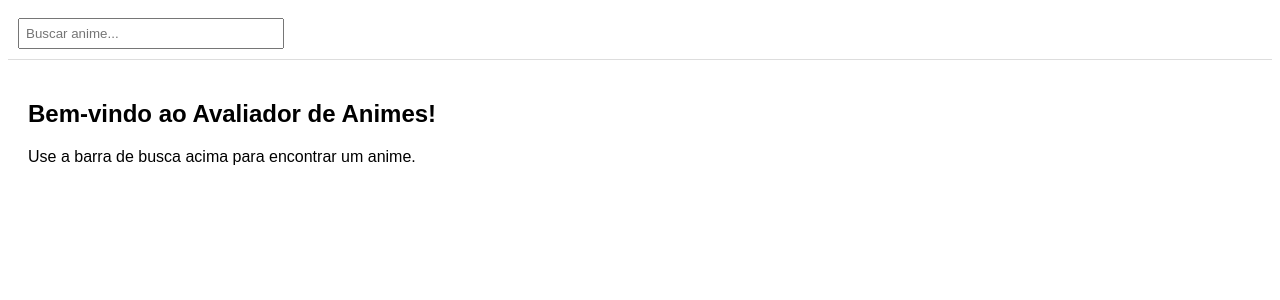
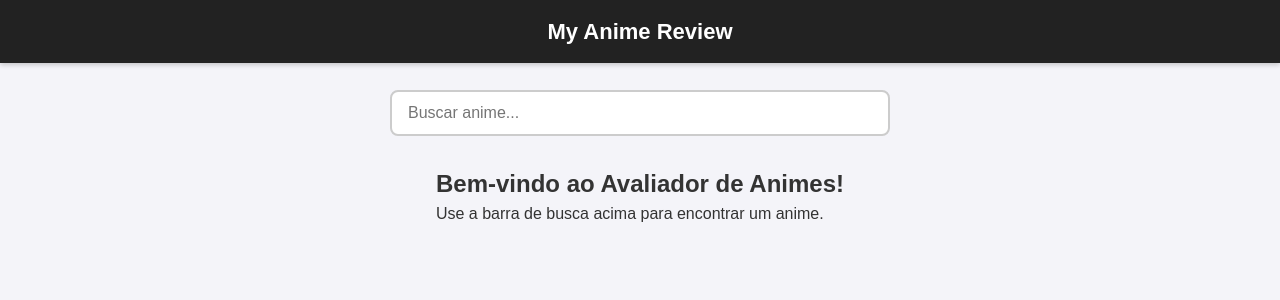
Before and after one commit to PWMHunters/ProjetoWEB01, a Next.js app in the folder my-anime-review/: page / in a window 1280 px wide. Shown: the top 300 px of the page. Built offline with nearby package versions, Linux system fonts and the light colour scheme.

Commit message:
Atualiza layout, SearchBar, AnimePage e CSS global estilo profissional

```diff
--- a/my-anime-review/src/app/components/SearchBar.js
+++ b/my-anime-review/src/app/components/SearchBar.js
@@ -1,7 +1,6 @@
-// components/SearchBar.js
 "use client";
 
-import { useState ,useEffect} from "react";
+import { useState, useEffect } from "react";
 import { useRouter } from "next/navigation";
 import axios from "axios";
 
@@ -15,8 +14,7 @@ export default function SearchBar() {
 
     try {
       const res = await axios.get(
-        `https://api.jikan.moe/v4/anime?q=${query}&limit=5`,
-
+        `https://api.jikan.moe/v4/anime?q=${query}&limit=5`
       );
 
       setResults(res.data.data || []);
@@ -25,6 +23,7 @@ export default function SearchBar() {
       setResults([]);
     }
   };
+
   useEffect(() => {
     const delayDebounce = setTimeout(() => {
       searchAnime(query);
@@ -34,61 +33,42 @@ export default function SearchBar() {
   }, [query]);
 
   return (
-    <div style={{ padding: "10px", borderBottom: "1px solid #ddd" }}>
+    <div className="search-container">
       <input
         type="text"
         placeholder="Buscar anime..."
         value={query}
         onChange={(e) => setQuery(e.target.value)}
-        style={{ padding: "6px", width: "250px", marginRight: "10px" }}
       />
-       {/* Resultados */}
+
+      {/* Resultados */}
       {results.length > 0 && (
-        <div
-          style={{
-            position: "absolute",
-            background: "white",
-            border: "1px solid #ccc",
-            borderRadius: "6px",
-            marginTop: "5px",
-            width: "300px",
-            maxHeight: "250px",
-            overflowY: "auto",
-            zIndex: 10,
-          }}
-        >
+        <div className="results">
           {results.map((anime) => (
             <div
               key={anime.mal_id}
-              style={{
-                display: "flex",
-                alignItems: "center",
-                padding: "8px",
-                cursor: "pointer",
-                borderBottom: "1px solid #eee",
-              }}
+              className="card"
               onClick={() => {
-                setQuery(""); // limpa a busca
-                setResults([]); // limpa os resultados
+                setQuery("");
+                setResults([]);
                 router.push(`/anime/${anime.mal_id}`);
               }}
             >
               <img
                 src={anime.images.jpg.image_url}
                 alt={anime.title}
-                style={{
-                  width: "40px",
-                  height: "55px",
-                  objectFit: "cover",
-                  borderRadius: "4px",
-                  marginRight: "10px",
-                }}
               />
-              <span>{anime.title}</span>
+              <div className="card-content">
+                <h3>{anime.title}</h3>
+              </div>
             </div>
           ))}
         </div>
       )}
+
+      {results.length === 0 && query && (
+        <p className="empty">Nenhum anime encontrado 😢</p>
+      )}
     </div>
   );
 }
--- a/my-anime-review/src/app/layout.js
+++ b/my-anime-review/src/app/layout.js
@@ -1,12 +1,25 @@
 import SearchBar from "./components/SearchBar";
+import "../styles/styles.css";
+
 export default function RootLayout({ children }) {
   return (
     <html lang="pt-BR">
-      <body style={{ fontFamily: "Arial, sans-serif" }}>
-        {/* Barra de busca global */}
-        <SearchBar />
-        {/* Conteúdo da página */}
-        <div style={{ padding: "20px" }}>{children}</div>
+      <body>
+        {/* Navbar fixa */}
+        <header className="navbar">
+          <h1>My Anime Review</h1>
+        </header>
+
+        {/* Container principal */}
+        <div className="container">
+          {/* Barra de pesquisa */}
+          <div className="search-bar">
+            <SearchBar />
+          </div>
+
+          {/* Conteúdo principal da página */}
+          {children}
+        </div>
       </body>
     </html>
   );
--- a/my-anime-review/src/app/page.js
+++ b/my-anime-review/src/app/page.js
@@ -1,12 +1,8 @@
 "use client";
-import { useState, useEffect } from "react"; // <-- useState e useEffect
-import { useRouter } from "next/navigation";  // <-- useRouter
-
 
 export default function Home() {
-
   return (
-    <div>
+    <div className="home">
       <h2>Bem-vindo ao Avaliador de Animes!</h2>
       <p>Use a barra de busca acima para encontrar um anime.</p>
     </div>
--- /dev/null
+++ b/my-anime-review/src/styles/styles.css
@@ -0,0 +1,125 @@
+/* RESET BÁSICO */
+* {
+  margin: 0;
+  padding: 0;
+  box-sizing: border-box;
+  font-family: Arial, Helvetica, sans-serif;
+}
+
+body {
+  background-color: #f4f4f9;
+  color: #333;
+  line-height: 1.5;
+  padding-top: 70px; /* espaço p/ navbar fixa */
+}
+
+/* NAVBAR */
+.navbar {
+  position: fixed;
+  top: 0;
+  left: 0;
+  width: 100%;
+  background-color: #222;
+  color: white;
+  padding: 15px 30px;
+  display: flex;
+  justify-content: center;
+  align-items: center;
+  z-index: 1000;
+  box-shadow: 0 2px 5px rgba(0,0,0,0.2);
+}
+
+.navbar h1 {
+  font-size: 22px;
+  font-weight: bold;
+}
+
+/* CONTAINER PRINCIPAL */
+.container {
+  display: flex;
+  flex-direction: column;
+  align-items: center;
+  min-height: 100vh;
+  padding: 20px;
+}
+
+/* BARRA DE PESQUISA */
+.search-bar {
+  width: 100%;
+  max-width: 500px;
+  margin-bottom: 30px;
+}
+
+.search-bar input {
+  width: 100%;
+  padding: 12px 16px;
+  font-size: 16px;
+  border: 2px solid #ccc;
+  border-radius: 8px;
+  outline: none;
+  transition: 0.3s;
+}
+
+.search-bar input:focus {
+  border-color: #0070f3;
+}
+
+/* GRID DE CARDS */
+.results {
+  width: 100%;
+  max-width: 900px;
+  display: grid;
+  grid-template-columns: repeat(auto-fill, minmax(180px, 1fr));
+  gap: 20px;
+}
+
+/* CARD */
+.card {
+  background: white;
+  border-radius: 10px;
+  overflow: hidden;
+  box-shadow: 0 4px 8px rgba(0,0,0,0.1);
+  transition: transform 0.2s ease, box-shadow 0.2s ease;
+  cursor: pointer;
+}
+
+.card:hover {
+  transform: translateY(-5px);
+  box-shadow: 0 6px 14px rgba(0,0,0,0.15);
+}
+
+.card img {
+  width: 100%;
+  height: 260px;
+  object-fit: cover;
+}
+
+.card-content {
+  padding: 10px;
+}
+
+.card-content h3 {
+  font-size: 16px;
+  margin-bottom: 6px;
+  color: #111;
+}
+
+/* ESTADO VAZIO */
+.empty {
+  color: #666;
+  font-size: 18px;
+  margin-top: 40px;
+  text-align: center;
+}
+
+/* RESPONSIVIDADE */
+@media (max-width: 600px) {
+  .navbar {
+    flex-direction: column;
+    gap: 10px;
+  }
+
+  .search-bar input {
+    width: 100%;
+  }
+}
```
Also changed, not shown: my-anime-review/src/app/anime/[id]/page.js (+14 -14 lines), package.json (added, +7 -0 lines), 1 other file (tests, documents, lock files or other folders).
